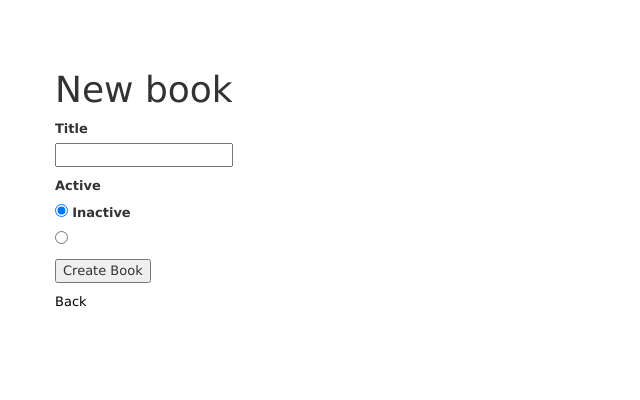
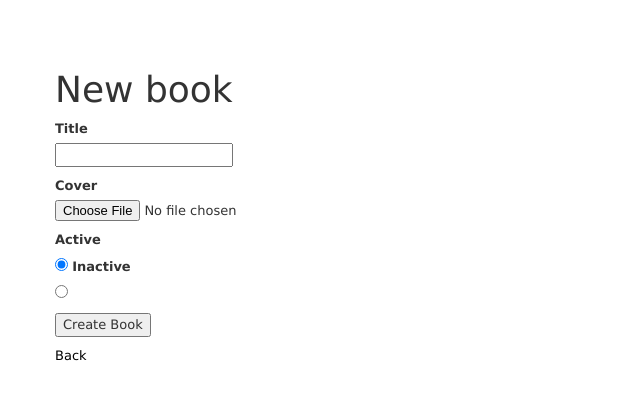
Before and after one commit to ximes/bookgame, a Rails app: page /books/new in a window 1280 px wide. Shown: the part 50-450 px from the top of the page, without its empty margins (0-640 px from the left). Run offline with Rails 7, Linux system fonts and the light colour scheme; the visitor is signed in with stand-in values (Sample User, id 1); style sheets or scripts are compiled from the project's sources; parts of the project's set-up code (start-up, migrations or seed data) failed here and were passed over; some libraries are stand-ins or nearby versions.

Commit message:
Paperclip and default images

```diff
--- a/app/controllers/books_controller.rb
+++ b/app/controllers/books_controller.rb
@@ -71,6 +71,6 @@ class BooksController < ApplicationController
 
     # Never trust parameters from the scary internet, only allow the white list through.
     def book_params
-      params.require(:book).permit(:title, :user_id, :active)
+      params.require(:book).permit(:title, :cover,:user_id, :active)
     end
 end
--- a/app/models/book.rb
+++ b/app/models/book.rb
@@ -3,4 +3,7 @@ class Book < ActiveRecord::Base
 	has_many :chapters
 
 	accepts_nested_attributes_for :chapters
+
+	has_attached_file :cover, :styles => { :hi_res => "1200x1200", :large => "600x600>", :medium => "300x300>", :thumb => "100x100>" }, :default_url => "/images/:style/missing.png"
+  	validates_attachment_content_type :cover, :content_type => /\Aimage\/.*\Z/
 end
--- a/app/views/books/_form.html.erb
+++ b/app/views/books/_form.html.erb
@@ -1,4 +1,4 @@
-<%= form_for(@book) do |f| %>
+<%= form_for(@book, :html => { :multipart => true }) do |f| %>
   <% if @book.errors.any? %>
     <div id="error_explanation">
       <h2><%= pluralize(@book.errors.count, "error") %> prohibited this book from being saved:</h2>
@@ -16,6 +16,10 @@
     <%= f.text_field :title %>
   </div>
   <div class="field">
+    <%= f.label :cover %><br>
+    <%= f.file_field :cover %>
+  </div>
+  <div class="field">
     <%= f.label :active %><br>
     <%= f.radio_button :active, true, :checked => true %>
     <%= f.label :inactive %><br>
--- a/app/views/books/index.html.erb
+++ b/app/views/books/index.html.erb
@@ -4,6 +4,7 @@
   <thead>
     <tr>
       <th>Title</th>
+      <th></th>
       <th>Active</th>
       <th></th>
       <th></th>
@@ -15,6 +16,7 @@
     <% @books.each do |book| %>
       <tr>
         <td><%= book.title %></td>
+        <td><%= image_tag book.cover.url(:thumb) %></td>
         <td><%= book.active %></td>
         <td><%= link_to 'Show', book %></td>
         <td><%= link_to 'Edit', edit_book_path(book) %></td>
--- a/app/views/books/show.html.erb
+++ b/app/views/books/show.html.erb
@@ -4,6 +4,8 @@
   <strong>Title:</strong>
   <%= @book.title %>
 </p>
-
+<p>
+<%= image_tag @book.cover.url(:medium) %>
+</p>
 <%= link_to 'Edit', edit_book_path(@book) %> |
 <%= link_to 'Back', books_path %>
```
Also changed, not shown: db/migrate/20140622131746_add_cover_column_to_books.rb (added, +9 -0 lines), Gemfile, Gemfile.lock, db/schema.rb, public/images/hi_res/missing.png (added), public/images/large/missing.png (added), public/images/medium/missing.png (added), public/images/thumb/missing.png (added), 7 other files.
